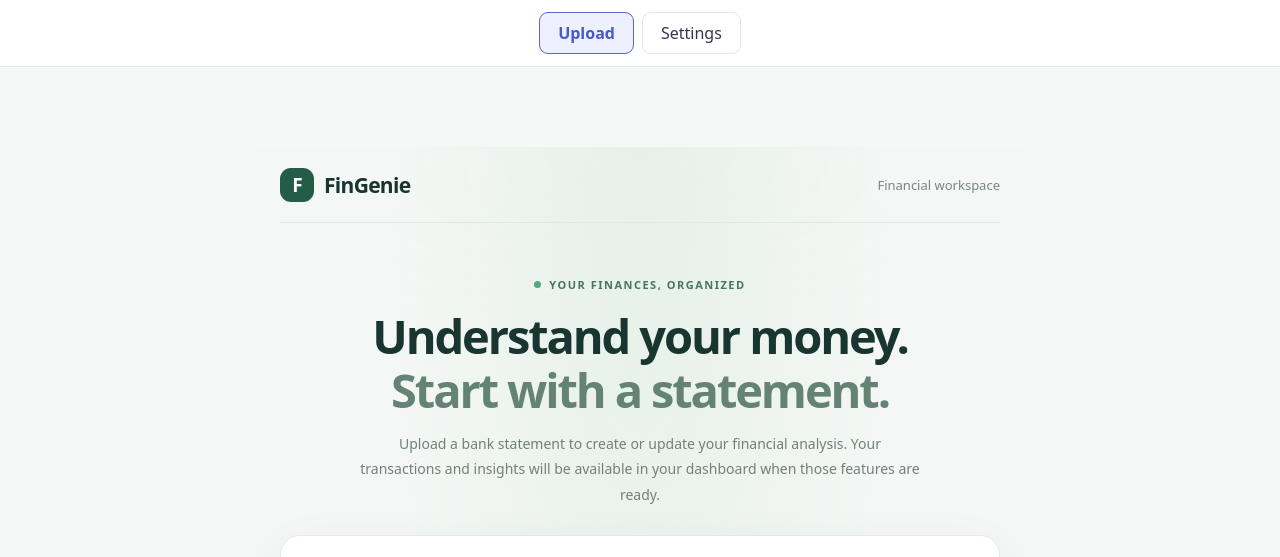
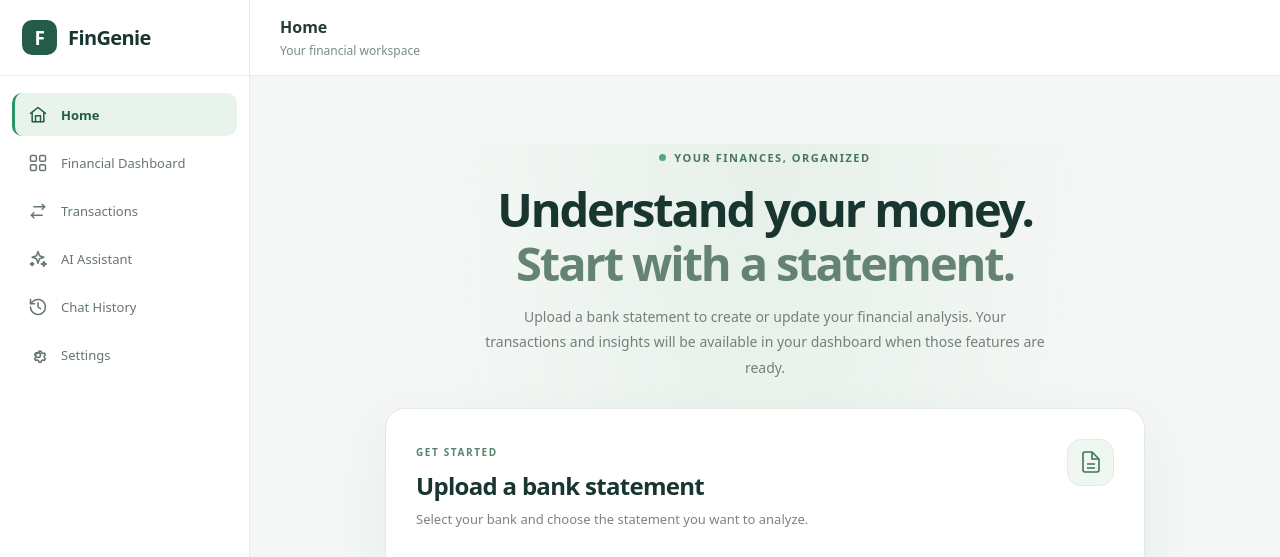
Before and after one commit to 202401206/FinGenie, a React (Vite) app in the folder frontend/: page / in a window 1280 px wide. Shown: the top 557 px of the page. Built offline with nearby package versions, Linux system fonts and the light colour scheme; no server answers.

Commit message:
feat: integrate shared app layout and navigation

```diff
--- a/frontend/src/App.jsx
+++ b/frontend/src/App.jsx
@@ -1,31 +1,74 @@
 import { useState } from "react";
+
 import UploadPage from "./features/upload/UploadPage.jsx";
 import SettingsPage from "./features/settings/SettingsPage.jsx";
 
+import AppLayout from "./components/layout/AppLayout.jsx";
+
+function PlaceholderPage({ title, description }) {
+  return (
+    <section className="fg-placeholder-page">
+      <span className="fg-step-label">COMING SOON</span>
+      <h2>{title}</h2>
+      <p>{description}</p>
+      <p className="fg-placeholder-note">
+        This section will be connected when its development is completed.
+      </p>
+    </section>
+  );
+}
+
 export default function App() {
-  const [currentPage, setCurrentPage] = useState("upload");
+  const [activePage, setActivePage] = useState("home");
+
+  function renderPage() {
+    switch (activePage) {
+      case "home":
+        return <UploadPage />;
+
+      case "settings":
+        return <SettingsPage />;
+
+      case "dashboard":
+        return (
+          <PlaceholderPage
+            title="Financial Dashboard"
+            description="Your financial summaries, charts and insights will appear here."
+          />
+        );
+
+      case "transactions":
+        return (
+          <PlaceholderPage
+            title="Transactions"
+            description="Your uploaded bank transactions will be displayed here."
+          />
+        );
+
+      case "assistant":
+        return (
+          <PlaceholderPage
+            title="AI Assistant"
+            description="Ask questions and get insights about your finances here."
+          />
+        );
+
+      case "chat-history":
+        return (
+          <PlaceholderPage
+            title="Chat History"
+            description="Your previous AI conversations will appear here."
+          />
+        );
+
+      default:
+        return <UploadPage />;
+    }
+  }
 
   return (
-    <>
-      <div className="dev-page-switcher">
-        <button
-          type="button"
-          className={currentPage === "upload" ? "active" : ""}
-          onClick={() => setCurrentPage("upload")}
-        >
-          Upload
-        </button>
-
-        <button
-          type="button"
-          className={currentPage === "settings" ? "active" : ""}
-          onClick={() => setCurrentPage("settings")}
-        >
-          Settings
-        </button>
-      </div>
-
-      {currentPage === "upload" ? <UploadPage /> : <SettingsPage />}
-    </>
+    <AppLayout activePage={activePage} onNavigate={setActivePage}>
+      {renderPage()}
+    </AppLayout>
   );
 }
--- /dev/null
+++ b/frontend/src/components/layout/AppLayout.css
@@ -0,0 +1,56 @@
+
+.fg-app-layout {
+  min-height: 100vh;
+  display: flex;
+  background: #f4f7f5;
+  color: #18352f;
+}
+
+.fg-main-area {
+  min-width: 0;
+  flex: 1;
+  display: flex;
+  flex-direction: column;
+}
+
+.fg-topbar {
+  min-height: 76px;
+  display: flex;
+  align-items: center;
+  padding: 12px 30px;
+  border-bottom: 1px solid #e5ebe7;
+  background: #ffffff;
+}
+
+.fg-topbar-page-info h1 {
+  margin: 0;
+  color: #263d32;
+  font-size: 16px;
+  font-weight: 700;
+}
+
+.fg-topbar-page-info p {
+  margin: 4px 0 0;
+  color: #7b8b81;
+  font-size: 12px;
+}
+
+.fg-page-content {
+  width: 100%;
+  min-width: 0;
+  max-width: none;
+  flex: 1;
+  margin: 0;
+  padding: 20px 30px;
+}
+
+@media (max-width: 760px) {
+  .fg-topbar {
+    min-height: 65px;
+    padding: 10px 17px;
+  }
+
+  .fg-page-content {
+    padding: 17px;
+  }
+}
--- /dev/null
+++ b/frontend/src/components/layout/AppLayout.jsx
@@ -0,0 +1,50 @@
+import Sidebar from "./Sidebar.jsx";
+import "./AppLayout.css";
+
+export const PAGE_INFO = {
+  home: {
+    title: "Home",
+    subtitle: "Your financial workspace",
+  },
+  dashboard: {
+    title: "Financial Dashboard",
+    subtitle: "Understand your financial performance",
+  },
+  transactions: {
+    title: "Transactions",
+    subtitle: "View and manage your transactions",
+  },
+  assistant: {
+    title: "AI Assistant",
+    subtitle: "Get insights into your finances",
+  },
+  "chat-history": {
+    title: "Chat History",
+    subtitle: "View your previous conversations",
+  },
+  settings: {
+    title: "Settings",
+    subtitle: "Account and application preferences",
+  },
+};
+
+export default function AppLayout({ activePage, onNavigate, children }) {
+  const pageInfo = PAGE_INFO[activePage] || PAGE_INFO.home;
+
+  return (
+    <div className="fg-app-layout">
+      <Sidebar activePage={activePage} onNavigate={onNavigate} />
+
+      <div className="fg-main-area">
+        <header className="fg-topbar">
+          <div className="fg-topbar-page-info">
+            <h1>{pageInfo.title}</h1>
+            <p>{pageInfo.subtitle}</p>
+          </div>
+        </header>
+
+        <main className="fg-page-content">{children}</main>
+      </div>
+    </div>
+  );
+}
--- /dev/null
+++ b/frontend/src/components/layout/Sidebar.css
@@ -0,0 +1,160 @@
+.fg-sidebar {
+  width: 250px;
+  min-width: 250px;
+  min-height: 100vh;
+  display: flex;
+  flex-direction: column;
+  background: #ffffff;
+  border-right: 1px solid #e5ebe7;
+  color: #52685c;
+}
+
+.fg-sidebar-brand {
+  min-height: 76px;
+  display: flex;
+  align-items: center;
+  gap: 11px;
+  padding: 0 22px;
+  border-bottom: 1px solid #edf1ee;
+  color: #18352f;
+  font-size: 20px;
+  font-weight: 750;
+  letter-spacing: -0.6px;
+}
+
+.fg-sidebar-logo {
+  width: 35px;
+  height: 35px;
+  display: grid;
+  place-items: center;
+  border-radius: 10px;
+  background: #245c48;
+  color: #ffffff;
+  font-size: 19px;
+  font-weight: 800;
+}
+
+.fg-sidebar-nav {
+  display: flex;
+  flex-direction: column;
+  gap: 5px;
+  padding: 17px 12px;
+}
+
+.fg-nav-item {
+  width: 100%;
+  min-height: 43px;
+  display: flex;
+  align-items: center;
+  gap: 13px;
+  padding: 10px 13px;
+  border: 0;
+  border-radius: 10px;
+  border-left: 3px solid transparent;
+  background: transparent;
+  color: #66776d;
+  font-size: 13px;
+  font-weight: 500;
+  text-align: left;
+  cursor: pointer;
+  transition:
+    color 150ms ease,
+    background 150ms ease;
+}
+
+.fg-nav-item:hover {
+  background: #f3f7f4;
+  color: #245c48;
+}
+
+.fg-nav-item.active {
+  border-left-color: #299467;
+  background: #e7f3eb;
+  color: #245c48;
+  font-weight: 700;
+}
+
+.fg-nav-item svg {
+  flex-shrink: 0;
+}
+
+.fg-sidebar-footer {
+  min-height: 75px;
+  display: flex;
+  align-items: center;
+  gap: 11px;
+  margin-top: auto;
+  padding: 13px 17px;
+  border-top: 1px solid #edf1ee;
+}
+
+.fg-account-avatar {
+  width: 36px;
+  height: 36px;
+  flex-shrink: 0;
+  display: grid;
+  place-items: center;
+  border-radius: 50%;
+  background: #e8f3eb;
+  color: #347653;
+  font-size: 12px;
+  font-weight: 750;
+}
+
+.fg-account-details {
+  min-width: 0;
+  display: flex;
+  flex-direction: column;
+  gap: 4px;
+}
+
+.fg-account-details strong {
+  overflow: hidden;
+  color: #30483a;
+  font-size: 11px;
+  text-overflow: ellipsis;
+  white-space: nowrap;
+}
+
+.fg-account-details span {
+  color: #849188;
+  font-size: 10px;
+}
+
+@media (max-width: 760px) {
+  .fg-sidebar {
+    width: 72px;
+    min-width: 72px;
+  }
+
+  .fg-sidebar-brand {
+    justify-content: center;
+    padding: 0;
+  }
+
+  .fg-sidebar-brand > span {
+    display: none;
+  }
+
+  .fg-sidebar-nav {
+    padding: 15px 9px;
+  }
+
+  .fg-nav-item {
+    justify-content: center;
+    padding: 10px 5px;
+  }
+
+  .fg-nav-item span {
+    display: none;
+  }
+
+  .fg-sidebar-footer {
+    justify-content: center;
+    padding: 12px 5px;
+  }
+
+  .fg-account-details {
+    display: none;
+  }
+}
--- /dev/null
+++ b/frontend/src/components/layout/Sidebar.jsx
@@ -0,0 +1,139 @@
+import "./Sidebar.css";
+
+const NAV_ITEMS = [
+  { id: "home", label: "Home", icon: "home" },
+  {
+    id: "dashboard",
+    label: "Financial Dashboard",
+    icon: "dashboard",
+  },
+  {
+    id: "transactions",
+    label: "Transactions",
+    icon: "transactions",
+  },
+  {
+    id: "assistant",
+    label: "AI Assistant",
+    icon: "assistant",
+  },
+  {
+    id: "chat-history",
+    label: "Chat History",
+    icon: "history",
+  },
+  { id: "settings", label: "Settings", icon: "settings" },
+];
+
+function NavIcon({ name }) {
+  const common = {
+    width: 20,
+    height: 20,
+    viewBox: "0 0 24 24",
+    fill: "none",
+    stroke: "currentColor",
+    strokeWidth: 1.8,
+    strokeLinecap: "round",
+    strokeLinejoin: "round",
+    "aria-hidden": true,
+  };
+
+  switch (name) {
+    case "home":
+      return (
+        <svg {...common}>
+          <path d="m3 10 9-7 9 7" />
+          <path d="M5 9v11h14V9" />
+          <path d="M9 20v-7h6v7" />
+        </svg>
+      );
+
+    case "dashboard":
+      return (
+        <svg {...common}>
+          <rect x="3" y="3" width="7" height="7" rx="1.5" />
+          <rect x="14" y="3" width="7" height="7" rx="1.5" />
+          <rect x="3" y="14" width="7" height="7" rx="1.5" />
+          <rect x="14" y="14" width="7" height="7" rx="1.5" />
+        </svg>
+      );
+
+    case "transactions":
+      return (
+        <svg {...common}>
+          <path d="M7 7h13l-3-3" />
+          <path d="m20 7-3 3" />
+          <path d="M17 17H4l3 3" />
+          <path d="m4 17 3-3" />
+        </svg>
+      );
+
+    case "assistant":
+      return (
+        <svg {...common}>
+          <path d="m12 3 1.8 5.2L19 10l-5.2 1.8L12 17l-1.8-5.2L5 10l5.2-1.8L12 3Z" />
+          <path d="m19 15 .9 2.1L22 18l-2.1.9L19 21l-.9-2.1L16 18l2.1-.9L19 15Z" />
+          <path d="m5 16 .7 1.3L7 18l-1.3.7L5 20l-.7-1.3L3 18l1.3-.7L5 16Z" />
+        </svg>
+      );
+
+    case "history":
+      return (
+        <svg {...common}>
+          <path d="M3 12a9 9 0 1 0 2.6-6.4L3 8" />
+          <path d="M3 3v5h5" />
+          <path d="M12 7v5l3 2" />
+        </svg>
+      );
+
+    case "settings":
+      return (
+        <svg {...common}>
+          <circle cx="12" cy="12" r="3" />
+          <path d="m19.4 15 .1.1 1.4 1.1-1.4 2.4-1.7-.7a8 8 0 0 1-1.7 1l-.3 1.8h-2.8l-.3-1.8a8 8 0 0 1-1.7-1l-1.7.7-1.4-2.4 1.4-1.1a7 7 0 0 1 0-2l-1.4-1.1 1.4-2.4 1.7.7a8 8 0 0 1 1.7-1l.3-1.8h2.8l.3 1.8a8 8 0 0 1 1.7 1l1.7-.7 1.4 2.4-1.4 1.1a7 7 0 0 1 0 2Z" />
+        </svg>
+      );
+
+    default:
+      return null;
+  }
+}
+
+export default function Sidebar({ activePage, onNavigate }) {
+  return (
+    <aside className="fg-sidebar">
+      <div className="fg-sidebar-brand">
+        <div className="fg-sidebar-logo">F</div>
+        <span>FinGenie</span>
+      </div>
+
+      <nav className="fg-sidebar-nav" aria-label="Main navigation">
+        {NAV_ITEMS.map((item) => {
+          const isActive = activePage === item.id;
+
+          return (
+            <button
+              key={item.id}
+              type="button"
+              className={`fg-nav-item ${isActive ? "active" : ""}`}
+              onClick={() => onNavigate(item.id)}
+              aria-current={isActive ? "page" : undefined}
+            >
+              <NavIcon name={item.icon} />
+              <span>{item.label}</span>
+            </button>
+          );
+        })}
+      </nav>
+
+      <div className="fg-sidebar-footer">
+        <div className="fg-account-avatar">F</div>
+
+        <div className="fg-account-details">
+          <strong>FinGenie Account</strong>
+          <span>Financial workspace</span>
+        </div>
+      </div>
+    </aside>
+  );
+}
--- a/frontend/src/features/upload/UploadPage.css
+++ b/frontend/src/features/upload/UploadPage.css
@@ -1,4 +1,3 @@
-
 :root {
   font-family:
     Inter,
@@ -33,8 +32,7 @@ select {
   min-height: 100vh;
   padding: 0 24px;
   background:
-    radial-gradient(ellipse at 50% 0%, #e6f0e9 0%, transparent 46%),
-    #f4f7f5;
+    radial-gradient(ellipse at 50% 0%, #e6f0e9 0%, transparent 46%), #f4f7f5;
   color: #18352f;
 }
 
--- a/frontend/src/features/upload/UploadPage.jsx
+++ b/frontend/src/features/upload/UploadPage.jsx
@@ -1,4 +1,3 @@
-
 import { useRef, useState } from "react";
 import { uploadBankStatement } from "./uploadService.js";
 import "./UploadPage.css";
@@ -259,7 +258,7 @@ export default function UploadPage() {
 
   return (
     <main className="fg-page">
-      <header className="fg-header">
+      {/* <header className="fg-header">
         <a className="fg-brand" href="/" aria-label="FinGenie home">
           <span className="fg-brand-icon" aria-hidden="true">
             F
@@ -269,6 +268,7 @@ export default function UploadPage() {
 
         <span className="fg-header-label">Financial workspace</span>
       </header>
+      */}
 
       <section className="fg-hero">
         <div className="fg-eyebrow">
@@ -294,7 +294,9 @@ export default function UploadPage() {
           <div>
             <span className="fg-step-label">GET STARTED</span>
             <h2>Upload a bank statement</h2>
-            <p>Select your bank and choose the statement you want to analyze.</p>
+            <p>
+              Select your bank and choose the statement you want to analyze.
+            </p>
           </div>
 
           <div className="fg-document-icon" aria-hidden="true">
@@ -565,9 +567,7 @@ export default function UploadPage() {
           <div>
             <span className="fg-step-label">YOUR WORKSPACE</span>
             <h2>Recent financial analyses</h2>
-            <p>
-              Continue from your previously created financial analyses.
-            </p>
+            <p>Continue from your previously created financial analyses.</p>
           </div>
         </div>
 
--- a/frontend/src/index.css
+++ b/frontend/src/index.css
@@ -10,40 +10,6 @@ body {
   margin: 0;
 }
 
-main {
-  max-width: 48rem;
-  margin: 5rem auto;
-  padding: 0 1.5rem;
-}
-
 h1 {
   font-size: 2.5rem;
 }
-/*
-new temporary code for switching between upload and settings
-*/
-.dev-page-switcher {
-  display: flex;
-  justify-content: center;
-  gap: 8px;
-  padding: 12px;
-  background: #ffffff;
-  border-bottom: 1px solid #e5e8f1;
-}
-
-.dev-page-switcher button {
-  padding: 9px 18px;
-  border: 1px solid #e0e4ef;
-  border-radius: 9px;
-  background: #ffffff;
-  color: #30364b;
-  font: inherit;
-  cursor: pointer;
-}
-
-.dev-page-switcher button.active {
-  border-color: #5367d5;
-  background: #eef0ff;
-  color: #4559c7;
-  font-weight: 600;
-}
```
Also changed, not shown: frontend/src/features/upload/uploadService.js (+1 -6 lines).
